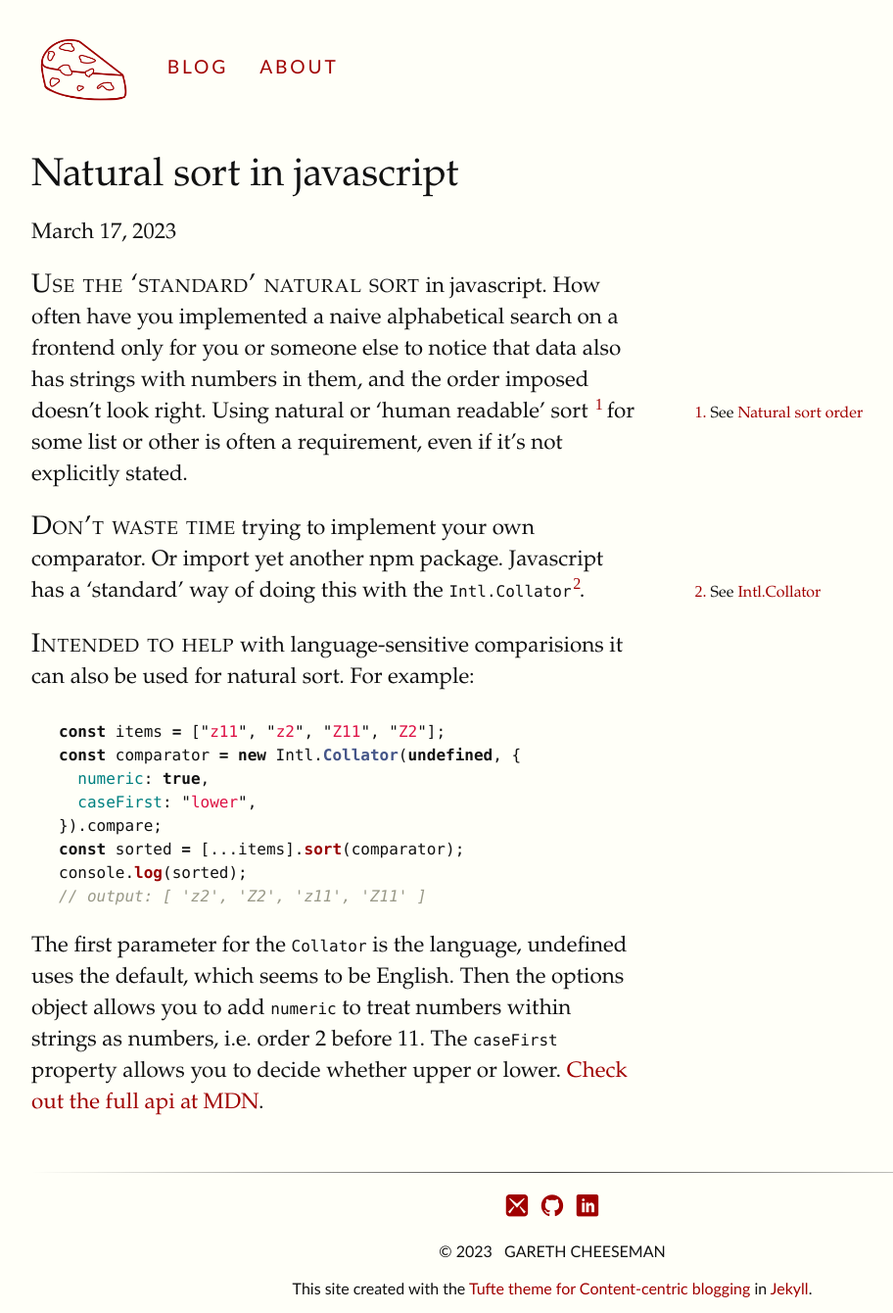
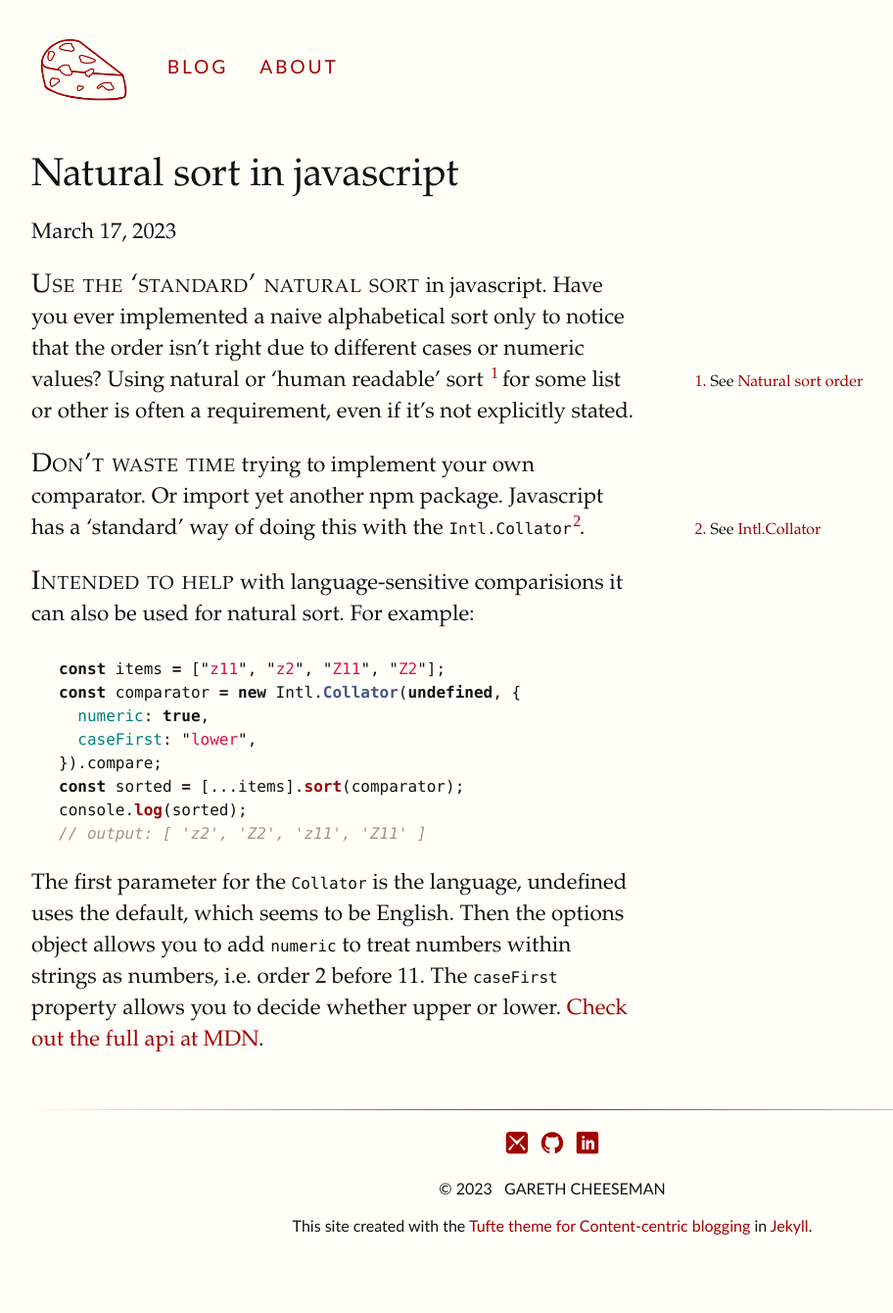
Before and after one commit to gareth-cheeseman/gareth-cheeseman.github.io, a Jekyll site: the page built from _posts/2023-03-17-Natural-Sort-In-Javascript.md, in a window 1280 px wide. Shown: the whole page at 98% size, without its empty margins (128-1040 px from the left). Built offline with Jekyll 4.4.1, drawn with Linux system fonts in a browser that asks for light colours; some web fonts are replaced; after the commit the page ends 1276 px from its top, so only the background shows below that.

Commit message:
Change sentence

```diff
--- a/_posts/2023-03-17-Natural-Sort-In-Javascript.md
+++ b/_posts/2023-03-17-Natural-Sort-In-Javascript.md
@@ -4,7 +4,7 @@ title:  "Natural sort in javascript"
 date:   2023-03-17 20:44:01
 categories: post
 ---
-{% newthought "Use the 'standard' natural sort" %} in javascript.<!--more--> How often have you implemented a naive alphabetical search on a frontend only for you or someone else to notice that data also has strings with numbers in them, and the order imposed doesn't look right. Using natural or 'human readable' sort {% sidenote 'naturalSort', 'See [Natural sort order](https://en.wikipedia.org/wiki/Natural_sort_order)' %} for some list or other is often a requirement, even if it's not explicitly stated.
+{% newthought "Use the 'standard' natural sort" %} in javascript.<!--more--> Have you ever implemented a naive alphabetical sort only to notice that the order isn't right due to different cases or numeric values? Using natural or 'human readable' sort {% sidenote 'naturalSort', 'See [Natural sort order](https://en.wikipedia.org/wiki/Natural_sort_order)' %} for some list or other is often a requirement, even if it's not explicitly stated.
 
 {% newthought "Don't waste time" %} trying to implement your own comparator. Or import yet another npm package. Javascript has a 'standard' way of doing this with the `Intl.Collator`{% sidenote 'collator', 'See [Intl.Collator](https://developer.mozilla.org/en-US/docs/Web/JavaScript/Reference/Global_Objects/Intl/Collator)' %}.
 
```
